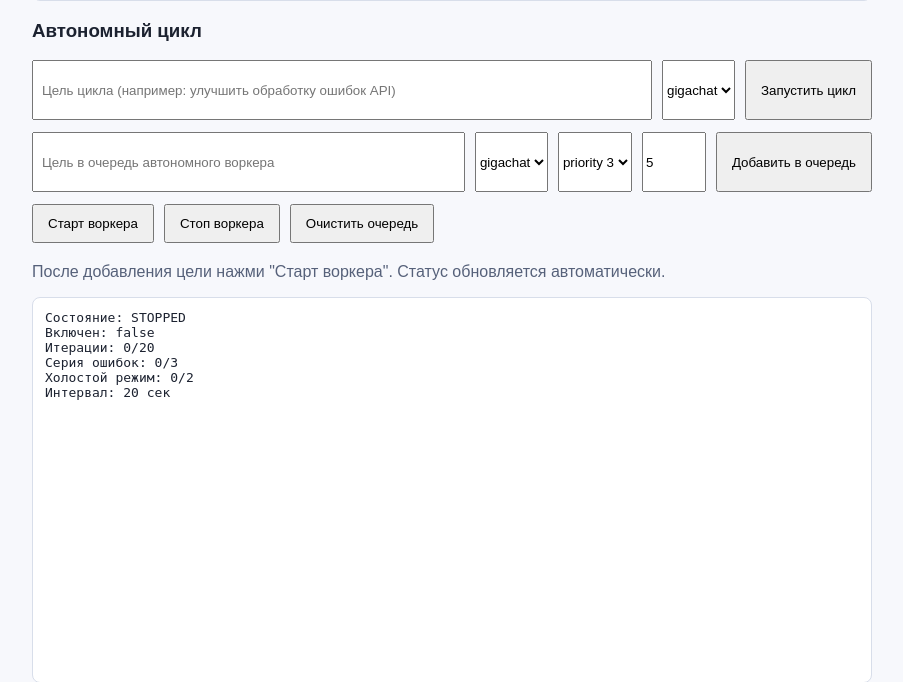
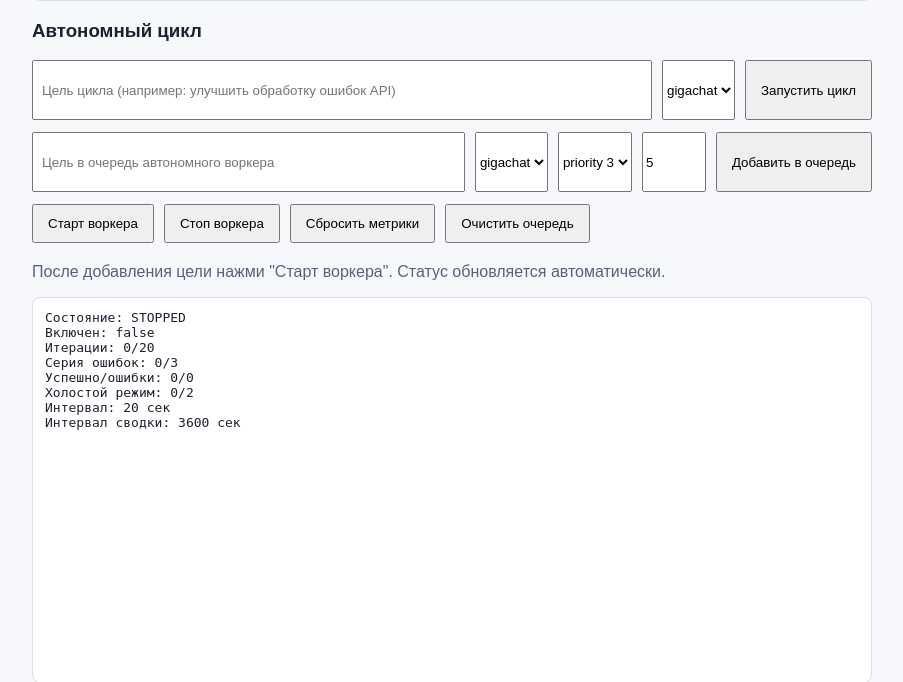
Before and after one commit to esovgirenko/aiagent, a FastAPI app: page /admin in a window 1280 px wide. Shown: the part 1153-1835 px from the top of the page, without its empty margins (188-1091 px from the left). Run offline with FastAPI, Linux system fonts and the light colour scheme; the visitor is signed in with stand-in values (Sample User, id 1); data comes from the database, SQL or seed files in the repository; data that the repository does not hold is empty.

Commit message:
Add worker health summary and reset metrics control.
Co-authored-by: Cursor <cursoragent@cursor.com>

```diff
--- a/app/config.py
+++ b/app/config.py
@@ -17,6 +17,7 @@ class Settings:
     autonomy_max_iterations: int = int(os.getenv("AUTONOMY_MAX_ITERATIONS", "20"))
     autonomy_fail_streak_limit: int = int(os.getenv("AUTONOMY_FAIL_STREAK_LIMIT", "3"))
     autonomy_idle_cycles_before_stop: int = int(os.getenv("AUTONOMY_IDLE_CYCLES_BEFORE_STOP", "2"))
+    autonomy_summary_interval_sec: int = int(os.getenv("AUTONOMY_SUMMARY_INTERVAL_SEC", "3600"))
 
     openai_api_key: str = os.getenv("OPENAI_API_KEY", "")
     openai_base_url: str = os.getenv("OPENAI_BASE_URL", "https://api.openai.com/v1")
--- a/app/main.py
+++ b/app/main.py
@@ -87,6 +87,9 @@ _AUTONOMY_WORKER_TASK: asyncio.Task | None = None
 _AUTONOMY_ITERATIONS = 0
 _AUTONOMY_FAIL_STREAK = 0
 _AUTONOMY_IDLE_CYCLES = 0
+_AUTONOMY_SUCCESS_COUNT = 0
+_AUTONOMY_FAILURE_COUNT = 0
+_AUTONOMY_LAST_SUMMARY_TS = time.time()
 
 
 BASE_DIR = Path(__file__).resolve().parent.parent
@@ -356,7 +359,19 @@ async def run_autonomous_cycle(
 
 async def _autonomy_worker_loop() -> None:
     global _AUTONOMY_ITERATIONS, _AUTONOMY_FAIL_STREAK, _AUTONOMY_WORKER_ENABLED, _AUTONOMY_IDLE_CYCLES
+    global _AUTONOMY_SUCCESS_COUNT, _AUTONOMY_FAILURE_COUNT, _AUTONOMY_LAST_SUMMARY_TS
     while _AUTONOMY_WORKER_ENABLED and _AUTONOMY_ITERATIONS < settings.autonomy_max_iterations:
+        now = time.time()
+        if now - _AUTONOMY_LAST_SUMMARY_TS >= settings.autonomy_summary_interval_sec:
+            total = _AUTONOMY_SUCCESS_COUNT + _AUTONOMY_FAILURE_COUNT
+            success_rate = (100.0 * _AUTONOMY_SUCCESS_COUNT / total) if total else 0.0
+            save_audit_log(
+                "worker",
+                "autonomy_worker_hourly_summary",
+                "worker",
+                f"total={total},success={_AUTONOMY_SUCCESS_COUNT},fail={_AUTONOMY_FAILURE_COUNT},success_rate={success_rate:.1f}%",
+            )
+            _AUTONOMY_LAST_SUMMARY_TS = now
         item = fetch_next_queued_goal()
         if not item:
             _AUTONOMY_IDLE_CYCLES += 1
@@ -398,6 +413,10 @@ async def _autonomy_worker_loop() -> None:
                     lower_queue_priority(queue_id)
             _AUTONOMY_ITERATIONS += 1
             _AUTONOMY_FAIL_STREAK = 0 if is_success else _AUTONOMY_FAIL_STREAK + 1
+            if is_success:
+                _AUTONOMY_SUCCESS_COUNT += 1
+            else:
+                _AUTONOMY_FAILURE_COUNT += 1
             save_audit_log(created_by, "autonomy_worker_cycle", "worker", f"queue_id={queue_id},run_id={run_id}")
             if _AUTONOMY_FAIL_STREAK >= settings.autonomy_fail_streak_limit:
                 _AUTONOMY_WORKER_ENABLED = False
@@ -710,11 +729,13 @@ async def admin_agent_worker(
     payload: AgentWorkerRequest, request: Request, _: None = Depends(require_admin)
 ) -> JSONResponse:
     global _AUTONOMY_WORKER_ENABLED, _AUTONOMY_WORKER_TASK, _AUTONOMY_ITERATIONS, _AUTONOMY_FAIL_STREAK, _AUTONOMY_IDLE_CYCLES
+    global _AUTONOMY_SUCCESS_COUNT, _AUTONOMY_FAILURE_COUNT, _AUTONOMY_LAST_SUMMARY_TS
     if payload.enabled:
         _AUTONOMY_WORKER_ENABLED = True
         _AUTONOMY_ITERATIONS = 0
         _AUTONOMY_FAIL_STREAK = 0
         _AUTONOMY_IDLE_CYCLES = 0
+        _AUTONOMY_LAST_SUMMARY_TS = time.time()
         if not _AUTONOMY_WORKER_TASK or _AUTONOMY_WORKER_TASK.done():
             _AUTONOMY_WORKER_TASK = asyncio.create_task(_autonomy_worker_loop())
         save_audit_log(_username(request), "admin_agent_worker_start", request.client.host if request.client else "unknown")
@@ -730,9 +751,29 @@ async def admin_agent_worker(
             "iterations": _AUTONOMY_ITERATIONS,
             "fail_streak": _AUTONOMY_FAIL_STREAK,
             "idle_cycles": _AUTONOMY_IDLE_CYCLES,
+            "success_count": _AUTONOMY_SUCCESS_COUNT,
+            "failure_count": _AUTONOMY_FAILURE_COUNT,
             "max_iterations": settings.autonomy_max_iterations,
         }
     )
+
+
+@app.post("/api/admin/agent/worker/reset-metrics")
+async def admin_agent_worker_reset_metrics(request: Request, _: None = Depends(require_admin)) -> JSONResponse:
+    global _AUTONOMY_ITERATIONS, _AUTONOMY_FAIL_STREAK, _AUTONOMY_IDLE_CYCLES
+    global _AUTONOMY_SUCCESS_COUNT, _AUTONOMY_FAILURE_COUNT, _AUTONOMY_LAST_SUMMARY_TS
+    _AUTONOMY_ITERATIONS = 0
+    _AUTONOMY_FAIL_STREAK = 0
+    _AUTONOMY_IDLE_CYCLES = 0
+    _AUTONOMY_SUCCESS_COUNT = 0
+    _AUTONOMY_FAILURE_COUNT = 0
+    _AUTONOMY_LAST_SUMMARY_TS = time.time()
+    save_audit_log(
+        _username(request),
+        "admin_agent_worker_reset_metrics",
+        request.client.host if request.client else "unknown",
+    )
+    return JSONResponse({"ok": True})
 
 
 @app.get("/api/admin/agent/worker")
@@ -752,9 +793,12 @@ async def admin_agent_worker_status(request: Request, _: None = Depends(require_
             "fail_streak": _AUTONOMY_FAIL_STREAK,
             "idle_cycles": _AUTONOMY_IDLE_CYCLES,
             "idle_stop_limit": settings.autonomy_idle_cycles_before_stop,
+            "success_count": _AUTONOMY_SUCCESS_COUNT,
+            "failure_count": _AUTONOMY_FAILURE_COUNT,
             "fail_streak_limit": settings.autonomy_fail_streak_limit,
             "max_iterations": settings.autonomy_max_iterations,
             "interval_sec": settings.autonomy_interval_sec,
+            "summary_interval_sec": settings.autonomy_summary_interval_sec,
         }
     )
 
--- a/static/admin.js
+++ b/static/admin.js
@@ -8,6 +8,7 @@ const queueBox = document.getElementById("agent-queue-box");
 const workerStatusBox = document.getElementById("worker-status-box");
 const workerStartBtn = document.getElementById("worker-start-btn");
 const workerStopBtn = document.getElementById("worker-stop-btn");
+const workerResetBtn = document.getElementById("worker-reset-btn");
 const queueClearBtn = document.getElementById("queue-clear-btn");
 
 async function refreshUsers() {
@@ -84,8 +85,10 @@ async function refreshWorkerStatus() {
     `Включен: ${data.enabled}\n` +
     `Итерации: ${data.iterations}/${data.max_iterations}\n` +
     `Серия ошибок: ${data.fail_streak}/${data.fail_streak_limit}\n` +
+    `Успешно/ошибки: ${data.success_count}/${data.failure_count}\n` +
     `Холостой режим: ${data.idle_cycles}/${data.idle_stop_limit}\n` +
-    `Интервал: ${data.interval_sec} сек`;
+    `Интервал: ${data.interval_sec} сек\n` +
+    `Интервал сводки: ${data.summary_interval_sec} сек`;
 }
 
 createUserForm.addEventListener("submit", async (e) => {
@@ -174,6 +177,16 @@ workerStopBtn.addEventListener("click", async () => {
   await refreshAudit();
 });
 
+workerResetBtn.addEventListener("click", async () => {
+  const res = await fetch("/api/admin/agent/worker/reset-metrics", { method: "POST" });
+  if (!res.ok) {
+    alert("Не удалось сбросить метрики");
+    return;
+  }
+  await refreshWorkerStatus();
+  await refreshAudit();
+});
+
 queueClearBtn.addEventListener("click", async () => {
   const res = await fetch("/api/admin/agent/queue/clear", { method: "POST" });
   if (!res.ok) {
--- a/templates/admin.html
+++ b/templates/admin.html
@@ -69,6 +69,7 @@
         <section class="controls">
           <button id="worker-start-btn" type="button">Старт воркера</button>
           <button id="worker-stop-btn" type="button">Стоп воркера</button>
+          <button id="worker-reset-btn" type="button">Сбросить метрики</button>
           <button id="queue-clear-btn" type="button">Очистить очередь</button>
         </section>
         <p class="subtitle">После добавления цели нажми "Старт воркера". Статус обновляется автоматически.</p>
```
Also changed, not shown: README.md, 1 other file.
